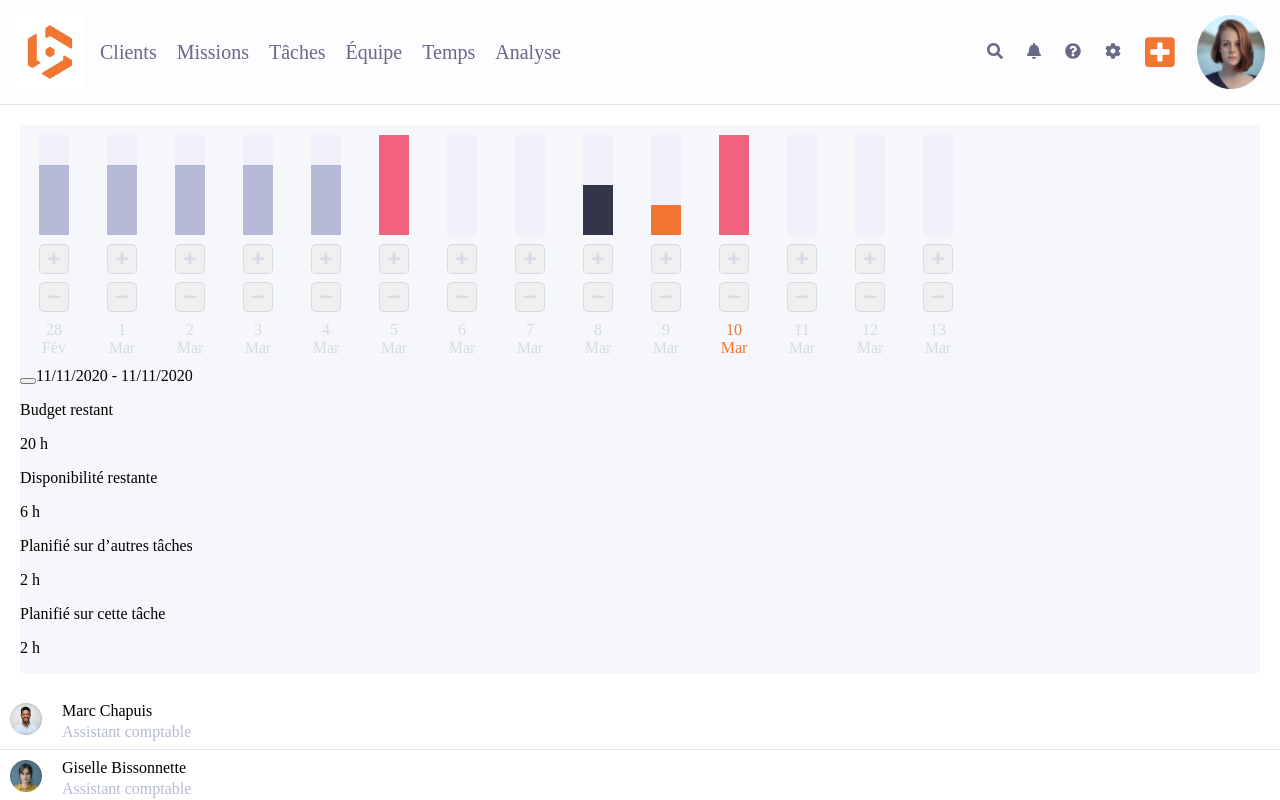
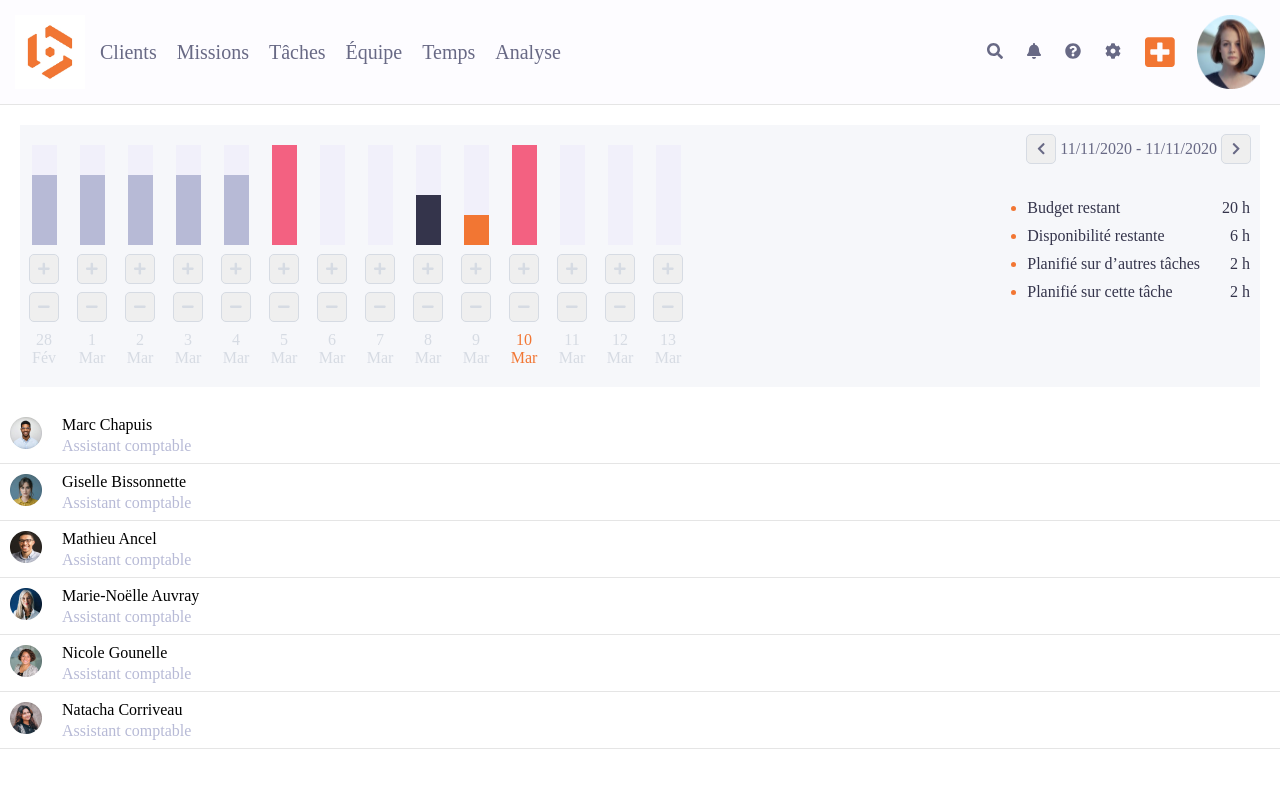
Before and after one commit to deepikabekal/Beeye-1.0, a React (Create React App) app: page / in a window 1280 px wide. Shown: the top 800 px of the page. Built offline with nearby package versions, Linux system fonts and the light colour scheme.

Commit message:
added styles to graph and timesheet section

```diff
--- a/public/index.css
+++ b/public/index.css
@@ -7,6 +7,7 @@
   --greysMed01: #d6dbe3;
   --greysLight02: #f6f7fa;
   --baseLight20: #f1f0fa;
+  --baseDark01: #34344b;
 
   /* --dark: #000000;
   --darker: #111111;
--- a/src/components/Header/Navigation.js
+++ b/src/components/Header/Navigation.js
@@ -12,7 +12,7 @@ function Navigation() {
 
   return (
     <nav>
-      <ul>
+      <ul className="header-list">
         {navLinksInfo.map((item) => (
           <li key={item.id.toString()} className="li-style">
             <a className="nav-link" href={item.navURL}>
--- a/src/components/Header/header.css
+++ b/src/components/Header/header.css
@@ -10,7 +10,7 @@ header {
   display : flex;
   flex-direction:
 } */
-ul {
+.header-list {
   display: flex;
   list-style: none;
   padding: 5px;
--- a/src/components/TeamSection/GraphSection/BudgetInfo.js
+++ b/src/components/TeamSection/GraphSection/BudgetInfo.js
@@ -8,14 +8,18 @@ function BudgetInfo() {
     { name: "Planifié sur cette tâche", time: "2 h" }
   ];
   return (
-    <div>
-      {budgetData.map((item, index) => (
-        <div>
-          <p>{item.name}</p>
-          <p>{item.time}</p>
-        </div>
-      ))}
-    </div>
+    <ul className="budget-div">
+      {budgetData.map(function (item, index) {
+        return (
+          <li className="budget-list" key={index}>
+            <div className="budget-item">
+              <span>{item.name}</span>
+              <span>{item.time}</span>
+            </div>
+          </li>
+        );
+      })}
+    </ul>
   );
 }
 
--- a/src/components/TeamSection/GraphSection/Column.js
+++ b/src/components/TeamSection/GraphSection/Column.js
@@ -13,8 +13,16 @@ function Column(props) {
         }}
       ></div>
       <div className="graph-buttons">
-        <Button btnClass="inc-dec-btn" icon={faPlus} iconClass="icon-color" />
-        <Button btnClass="inc-dec-btn" icon={faMinus} iconClass="icon-color" />
+        <Button
+          btnClass="inc-dec-btn"
+          icon={faPlus}
+          iconClass="graph-btn-icon"
+        />
+        <Button
+          btnClass="inc-dec-btn"
+          icon={faMinus}
+          iconClass="graph-btn-icon"
+        />
       </div>
       <div
         className="date-div"
--- a/src/components/TeamSection/GraphSection/GraphStyles.css
+++ b/src/components/TeamSection/GraphSection/GraphStyles.css
@@ -1,11 +1,17 @@
 /* graph section styles */
 .section-div {
+  display: flex;
+  justify-content: space-between;
   margin: 20px;
   background-color: var(--greysLight02);
+  overflow: auto;
 }
 
 .graph-div {
   display: flex;
+  padding: 20px 0;
+  /* flex-wrap: wrap; */
+  /* width: 80%; */
 }
 
 /* graph increase and decrease button styles */
@@ -17,7 +23,7 @@
   margin: 4px;
 }
 
-.icon-color {
+.graph-btn-icon {
   color: var(--greysMed01);
 }
 .graph-buttons {
@@ -29,13 +35,13 @@
 /* column styles */
 
 .bar {
-  width: 30px;
+  width: 25px;
   height: 100px;
   padding: 5px;
 }
 
 .col-bar {
-  padding: 10px;
+  /* padding: 3px; */
   display: flex;
   flex-direction: column;
   align-items: center;
@@ -54,12 +60,31 @@
   display: flex;
   flex-direction: column;
 }
+.timesheet-btn-div {
+  padding: 5px;
+}
 
-.chevron-btns {
-  display: flex;
-  justify-content: space-between;
-  padding: 10px;
+.budget-btn-icon {
+  color: var(--mediumGray);
 }
 
 .date-span {
+  color: var(--mediumGray);
 }
+
+.budget-div {
+  display: flex;
+  flex-direction: column;
+  padding: 5px;
+  color: var(--darkOrange);
+}
+
+.budget-list {
+  margin: 5px;
+}
+
+.budget-item {
+  display: flex;
+  justify-content: space-between;
+  color: var(--baseDark01);
+}
--- a/src/components/TeamSection/GraphSection/TimeSheet.js
+++ b/src/components/TeamSection/GraphSection/TimeSheet.js
@@ -9,13 +9,18 @@ import {
 function TimeSheet() {
   return (
     <div className="timesheet-section">
-      <div>
+      <div className="timesheet-btn-div">
         <Button
-          icon1={faChevronLeft}
-          icon2={faChevronRight}
-          divClass="chevron-btns"
+          icon={faChevronLeft}
+          btnClass="inc-dec-btn"
+          iconClass="budget-btn-icon"
         />
         <span className="date-span">11/11/2020 - 11/11/2020</span>
+        <Button
+          icon={faChevronRight}
+          btnClass="inc-dec-btn"
+          iconClass="budget-btn-icon"
+        />
       </div>
       <BudgetInfo />
     </div>
```
